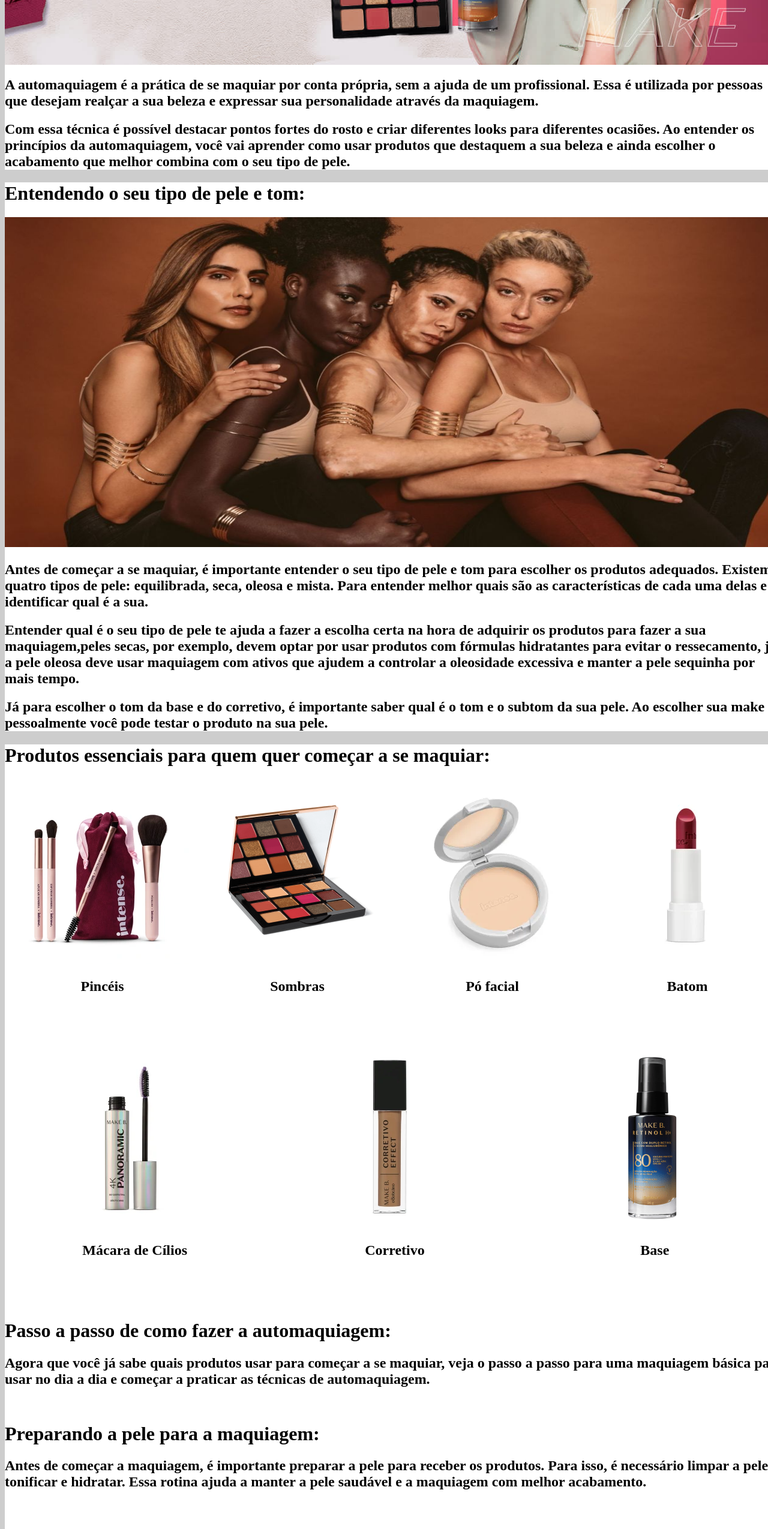
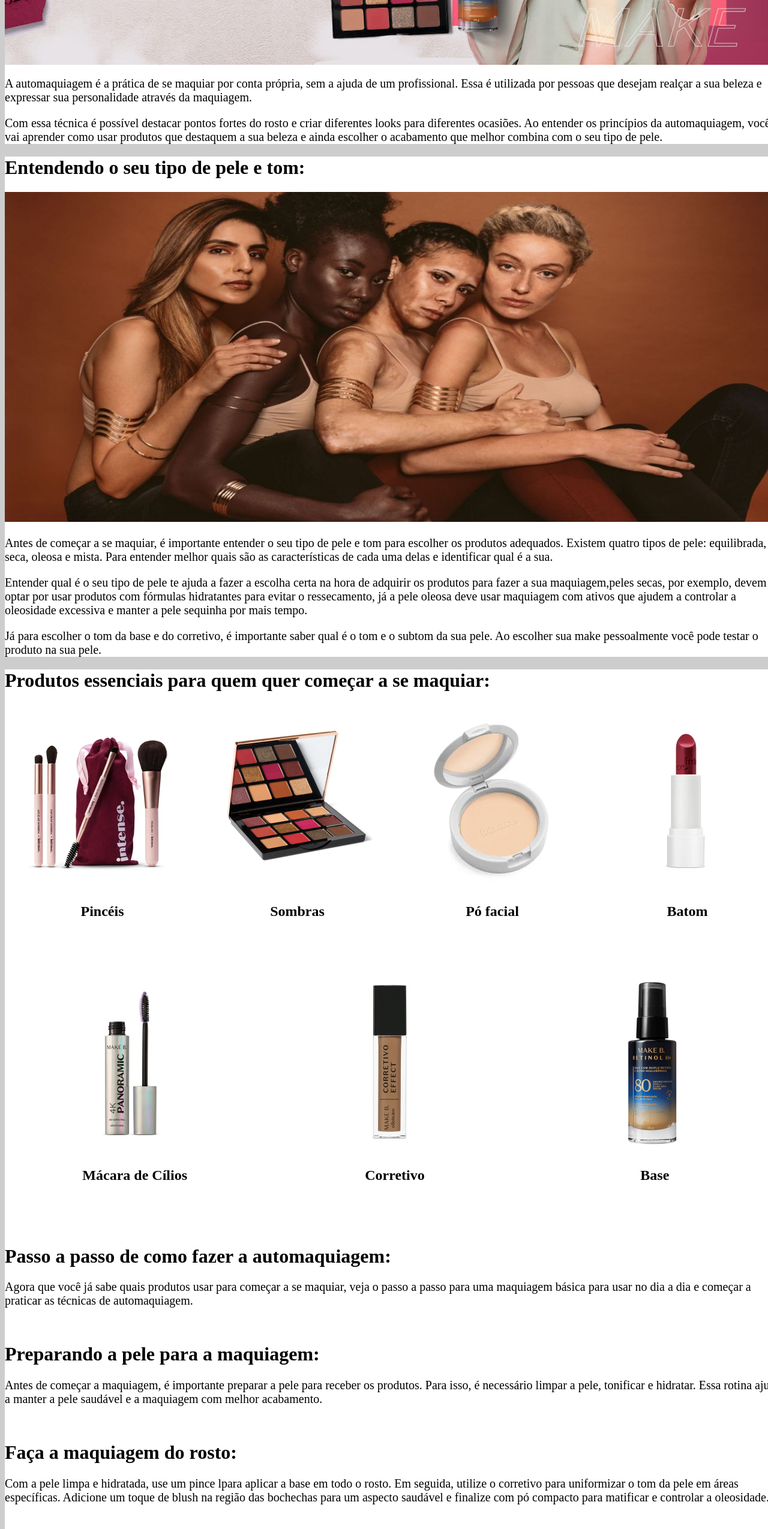
Before and after one commit to Huntero08/Bella_Make_up, a plain HTML site: page index.html in a window 1280 px wide. Shown: the part 1180-3729 px from the top of the page at 60% size. Drawn offline with Linux system fonts and the light colour scheme; a script that the page names is missing; a web font is replaced by a local one.

Commit message:
mudança das fontes

```diff
--- a/index.html
+++ b/index.html
@@ -7,6 +7,12 @@
     <meta name='viewport' content='width=device-width, initial-scale=1'>
     <link rel='stylesheet' type='text/css' media='screen' href='main.css'>
     <script src='main.js'></script>
+
+
+    <link rel="preconnect" href="https://fonts.googleapis.com">
+    <link rel="preconnect" href="https://fonts.gstatic.com" crossorigin>
+    <link href="https://fonts.googleapis.com/css2?family=Sedan:ital@0;1&display=swap" rel="stylesheet">
+
 </head>
 
 
@@ -40,10 +46,10 @@
 
 
 </div >
-   <h2>A automaquiagem é a prática de se maquiar por conta própria, sem a ajuda de um profissional.
-    Essa é utilizada por pessoas que desejam realçar a sua beleza e expressar sua personalidade através da maquiagem.</h2>
-    <h2>Com essa técnica é possível destacar pontos fortes do rosto e criar diferentes looks para diferentes ocasiões. Ao entender os princípios da automaquiagem,
-    você vai aprender como usar produtos que destaquem a sua beleza e ainda escolher o acabamento que melhor combina com o seu tipo de pele.</h2>
+   <p class="text">A automaquiagem é a prática de se maquiar por conta própria, sem a ajuda de um profissional.
+    Essa é utilizada por pessoas que desejam realçar a sua beleza e expressar sua personalidade através da maquiagem.</p>
+    <p class="text">Com essa técnica é possível destacar pontos fortes do rosto e criar diferentes looks para diferentes ocasiões. Ao entender os princípios da automaquiagem,
+    você vai aprender como usar produtos que destaquem a sua beleza e ainda escolher o acabamento que melhor combina com o seu tipo de pele.</p>
 </div>
 
 
@@ -57,12 +63,12 @@
     <img src="imagens/pele.png" width="1300" height="550"><br>
 
 </div>
-    <h2>Antes de começar a se maquiar, é importante entender o seu tipo de pele e tom para escolher os produtos adequados.
-    Existem quatro tipos de pele: equilibrada, seca, oleosa e mista. Para entender melhor quais são as características de cada uma delas e identificar qual é a sua.</h2>
-    <h2>Entender qual é o seu tipo de pele te ajuda a fazer a escolha certa na hora de adquirir os produtos para fazer a sua maquiagem,peles secas, por exemplo, devem optar por usar produtos com fórmulas hidratantes para evitar o ressecamento,
-    já a pele oleosa deve usar maquiagem com ativos que ajudem a controlar a oleosidade excessiva e manter a pele sequinha por mais tempo.</h2>
-    <h2>Já para escolher o tom da base e do corretivo, é importante saber qual é o tom e o subtom da sua pele.
-    Ao escolher sua make pessoalmente você pode testar o produto na sua pele.</h2>
+    <p class="text">Antes de começar a se maquiar, é importante entender o seu tipo de pele e tom para escolher os produtos adequados.
+    Existem quatro tipos de pele: equilibrada, seca, oleosa e mista. Para entender melhor quais são as características de cada uma delas e identificar qual é a sua.</p>
+    <p class="text">Entender qual é o seu tipo de pele te ajuda a fazer a escolha certa na hora de adquirir os produtos para fazer a sua maquiagem,peles secas, por exemplo, devem optar por usar produtos com fórmulas hidratantes para evitar o ressecamento,
+    já a pele oleosa deve usar maquiagem com ativos que ajudem a controlar a oleosidade excessiva e manter a pele sequinha por mais tempo.</p>
+    <p class="text">Já para escolher o tom da base e do corretivo, é importante saber qual é o tom e o subtom da sua pele.
+    Ao escolher sua make pessoalmente você pode testar o produto na sua pele.</p>
 </div>
 
 
@@ -126,32 +132,32 @@
 
 </div>
     <h1>Passo a passo de como fazer a automaquiagem:</h1>
-    <h2>Agora que você já sabe quais produtos usar para começar a se maquiar,
+    <p class="text">Agora que você já sabe quais produtos usar para começar a se maquiar,
     veja o passo a passo para uma maquiagem básica para usar no dia a dia e começar a praticar as técnicas de automaquiagem.
-   </h2><br>
+    </p><br>
 
 
     <h1>Preparando a pele para a maquiagem:</h1>
-    <h2>Antes de começar a maquiagem, é importante preparar a pele para receber os produtos. Para isso, é necessário limpar a pele,
-    tonificar e hidratar. Essa rotina ajuda a manter a pele saudável e a maquiagem com melhor acabamento.</h2><br>
+    <p class="text">Antes de começar a maquiagem, é importante preparar a pele para receber os produtos. Para isso, é necessário limpar a pele,
+    tonificar e hidratar. Essa rotina ajuda a manter a pele saudável e a maquiagem com melhor acabamento.</p><br>
 
 
     <h1>Faça a maquiagem do rosto:</h1>
-    <h2>Com a pele limpa e hidratada, use um pince lpara aplicar a base em todo o rosto. Em seguida,
+    <p class="text">Com a pele limpa e hidratada, use um pince lpara aplicar a base em todo o rosto. Em seguida,
       utilize o corretivo para uniformizar o tom da pele em áreas específicas.
       Adicione um toque de blush na região das bochechas para um aspecto saudável e finalize com pó compacto para matificar e controlar a oleosidade.
-    </h2><br>
+    </p><br>
 
 
     <h1>Maquiagem dos olhos:</h1>
-    <h2>Agora com a paleta de maquiagem, escolha uma sombra da cor que preferir e aplique nos olhos com a ajuda de um pincel de esfumar.
+    <p class="text">Agora com a paleta de maquiagem, escolha uma sombra da cor que preferir e aplique nos olhos com a ajuda de um pincel de esfumar.
       Com a mão leve, faça movimentos circulares na pálpebra e côncavo para ter um acabamento mais suave. Em seguida, aplique máscara de cílios para dar volume e definição ao olhar.
-    </h2><br>
+    </p><br>
 
 
     <h1>Aplique o batom:</h1>
-    <h2>Feito isso é só finalizar a maquiagem com batom de sua preferência. você pode escolher diversos tipos de textura, cores e acabamentos.
-      Hoje em dia, você encontra batons líquidos e stick, escolha o que for melhor para você.</h2><br>
+    <p class="text">Feito isso é só finalizar a maquiagem com batom de sua preferência. você pode escolher diversos tipos de textura, cores e acabamentos.
+      Hoje em dia, você encontra batons líquidos e stick, escolha o que for melhor para você.</p><br>
 
 
      <h3>Esperamos que depois de nossas dicas, consiga praticar a automaquigem. </h3>
--- a/main.css
+++ b/main.css
@@ -107,3 +107,8 @@
     align-items:center;
     justify-content:center;
   }
+
+  .text{
+    font-size: 20px;
+    font-family: "Sedan", serif;
+  }
```
